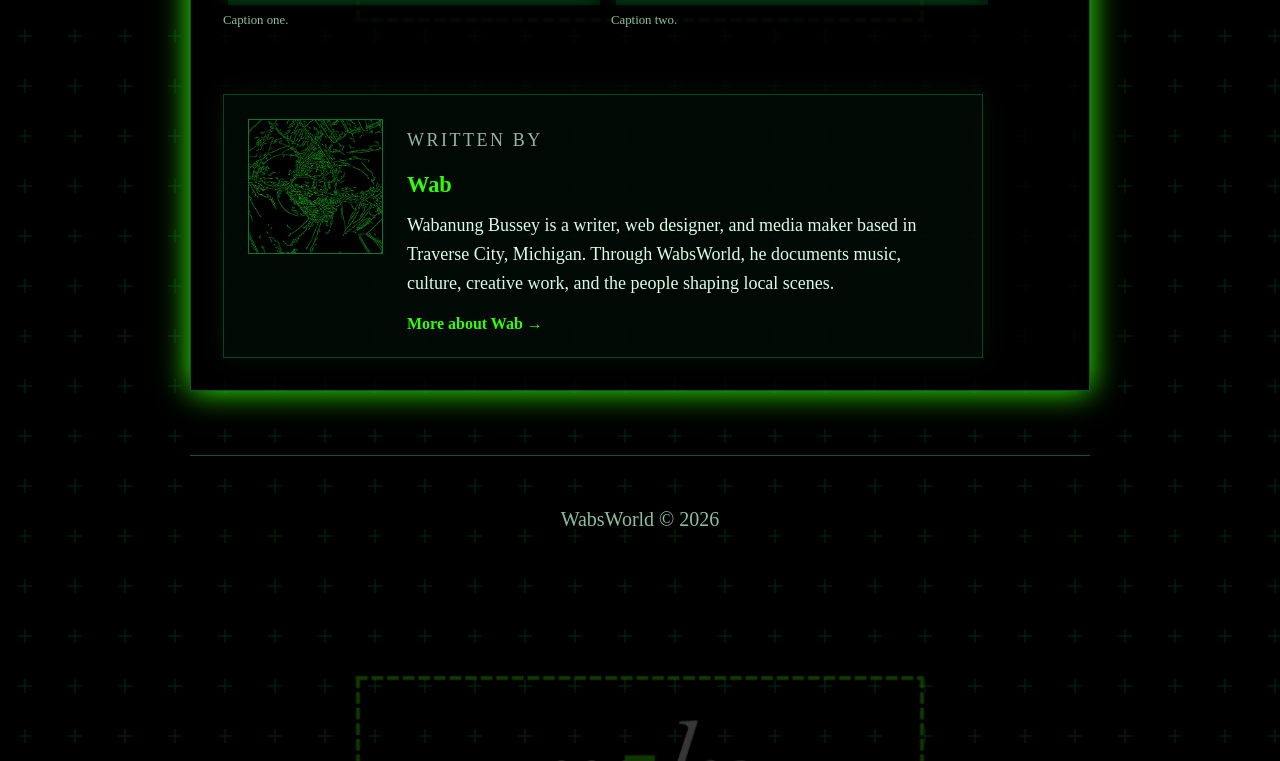
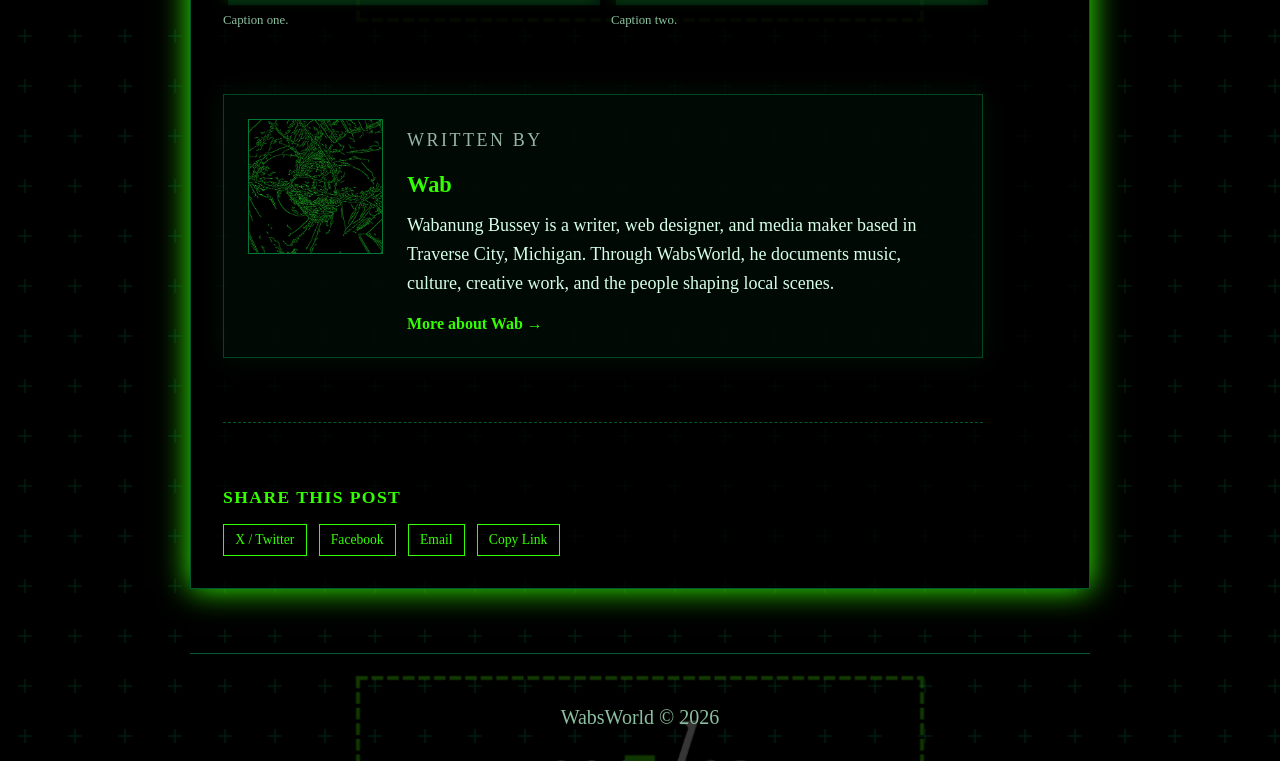
Before and after one commit to jesterjinxx/wabsworld, a Jekyll site: the page built from _posts/2026-06-11-building-wabsworld.md, in a window 1280 px wide and 1400 px high, scrolled down 1695 px. Shown: the part 639-1400 px from the top of the window. Built offline with Jekyll 4.4.1, drawn with Linux system fonts in a browser that asks for light colours.

Commit message:
Add share buttons

```diff
--- a/_config.yml
+++ b/_config.yml
@@ -1,2 +1,4 @@
 title: WabsWorld
-description: A messy little corner of the internet.
+description: "Projects, notes, photos, experiments, thoughts, and whatever else feels worth saving."
+url: "https://wabsworld.com"
+default_image: "/images/background.png"
--- /dev/null
+++ b/_includes/share.html
@@ -0,0 +1,53 @@
+{% assign share_url = page.url | absolute_url %}
+{% assign share_title = page.title | append: " | WabsWorld" %}
+
+<section class="post-share">
+  <h2 class="share-heading">Share this post</h2>
+
+  <div class="share-links">
+    <a
+      class="share-link"
+      href="https://twitter.com/intent/tweet?text={{ share_title | url_encode }}&amp;url={{ share_url | url_encode }}"
+      target="_blank"
+      rel="noopener noreferrer"
+    >
+      X / Twitter
+    </a>
+
+    <a
+      class="share-link"
+      href="https://www.facebook.com/sharer/sharer.php?u={{ share_url | url_encode }}"
+      target="_blank"
+      rel="noopener noreferrer"
+    >
+      Facebook
+    </a>
+
+    <a
+      class="share-link"
+      href="mailto:?subject={{ share_title | url_encode }}&amp;body={{ share_url | url_encode }}"
+    >
+      Email
+    </a>
+
+    <button class="share-link copy-link" type="button" data-link="{{ share_url }}">
+      Copy Link
+    </button>
+  </div>
+</section>
+
+<script>
+  document.querySelectorAll(".copy-link").forEach((button) => {
+    button.addEventListener("click", async () => {
+      try {
+        await navigator.clipboard.writeText(button.dataset.link);
+        button.textContent = "Copied";
+        setTimeout(() => {
+          button.textContent = "Copy Link";
+        }, 1600);
+      } catch (error) {
+        button.textContent = "Copy failed";
+      }
+    });
+  });
+</script>
--- a/_layouts/default.html
+++ b/_layouts/default.html
@@ -9,6 +9,32 @@
 
     <link rel="stylesheet" href="{{ '/css/global.css' | relative_url }}">
     <link rel="stylesheet" href="{{ '/css/blog.css' | relative_url }}">
+    {% assign meta_title = page.title | default: site.title %}
+{% assign meta_description = page.excerpt | default: page.description | default: site.description | strip_html | normalize_whitespace | truncate: 160 %}
+{% assign meta_image = page.thumbnail | default: site.default_image %}
+
+<link rel="canonical" href="{{ page.url | absolute_url }}">
+
+<meta name="description" content="{{ meta_description | escape }}">
+
+<meta property="og:site_name" content="{{ site.title | escape }}">
+<meta property="og:title" content="{{ meta_title | escape }}">
+<meta property="og:description" content="{{ meta_description | escape }}">
+<meta property="og:url" content="{{ page.url | absolute_url }}">
+<meta property="og:image" content="{{ meta_image | absolute_url }}">
+
+{% if page.layout == "post" %}
+  <meta property="og:type" content="article">
+  <meta property="article:published_time" content="{{ page.date | date_to_xmlschema }}">
+  <meta property="article:section" content="{{ page.category }}">
+{% else %}
+  <meta property="og:type" content="website">
+{% endif %}
+
+<meta name="twitter:card" content="summary_large_image">
+<meta name="twitter:title" content="{{ meta_title | escape }}">
+<meta name="twitter:description" content="{{ meta_description | escape }}">
+<meta name="twitter:image" content="{{ meta_image | absolute_url }}">
 </head>
 
 <body>
--- a/_layouts/post.html
+++ b/_layouts/post.html
@@ -27,5 +27,7 @@ layout: default
     {% endif %}
 
     {{ content }}
+
+    {% include share.html %}
   </article>
 </main>
--- a/css/blog.css
+++ b/css/blog.css
@@ -468,7 +468,45 @@ blockquote {
   text-decoration: underline;
 }
 
+/* ================================
+   SHARE LINKS
+================================ */
+.post-share {
+  margin-top: 4rem;
+  padding-top: 2rem;
+  border-top: 1px dashed var(--line);
+}
 
+.share-heading {
+  color: var(--green);
+  text-transform: uppercase;
+  letter-spacing: 0.08em;
+  font-size: 1.1rem;
+  margin-bottom: 1rem;
+}
+
+.share-links {
+  display: flex;
+  flex-wrap: wrap;
+  gap: 0.75rem;
+}
+
+.share-link {
+  display: inline-block;
+  border: 1px solid var(--green);
+  background: transparent;
+  color: var(--green);
+  padding: 0.45rem 0.7rem;
+  font: inherit;
+  font-size: 0.85rem;
+  text-decoration: none;
+  cursor: pointer;
+}
+
+.share-link:hover {
+  background: var(--green);
+  color: black;
+}
 /* ================================
    RESPONSIVE
 ================================ */
```
Also changed, not shown: 7 other files.
